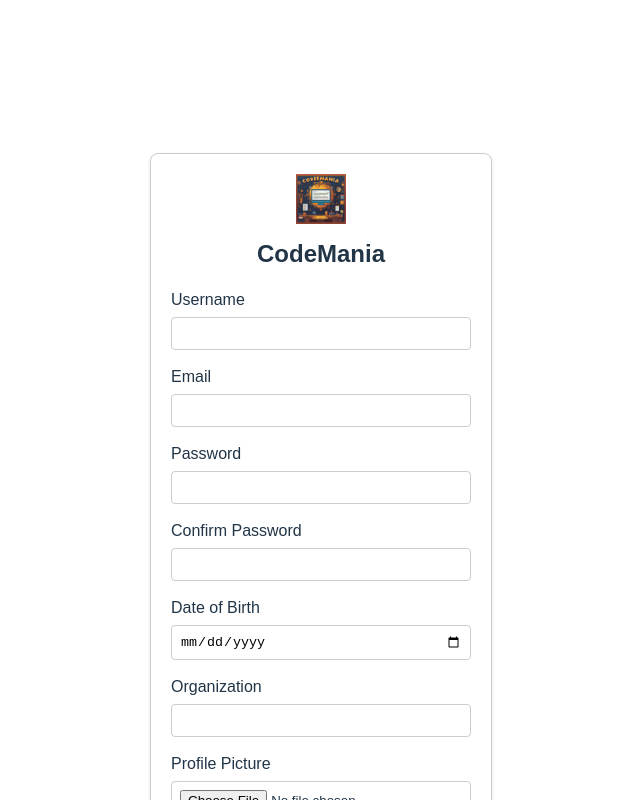
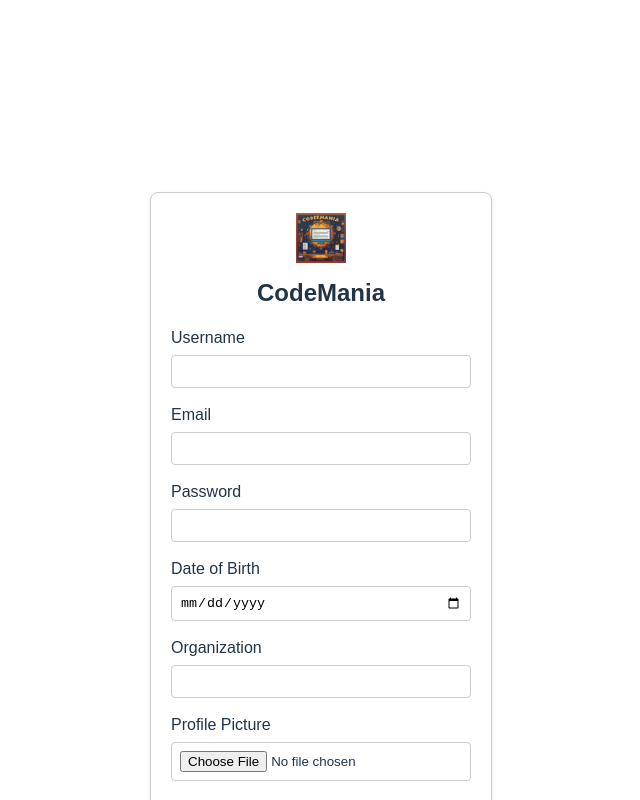
Before and after one commit to Mayank-Bharti/Online_Judge_Project, a React (Vite) app in the folder reactpro/Client/: page / in a window 1280 px wide. Shown: the top 800 px of the page, without its empty margins (319-959 px from the left). Built offline with nearby package versions, Linux system fonts and the light colour scheme.

Commit message:
connecting frontend with backend

```diff
--- a/reactpro/Client/src/Registeration.jsx
+++ b/reactpro/Client/src/Registeration.jsx
@@ -1,7 +1,8 @@
 import React, { useState } from 'react';
 import './register.css';
+
 const RegistrationForm = () => {
-  const [formData, setFormData] = useState({
+  const [user, setUser] = useState({
     username: '',
     email: '',
     password: '',
@@ -9,7 +10,6 @@ const RegistrationForm = () => {
     dob: '',
     organisation: '',
     profilepic: null,
-
   });
 
   const [formErrors, setFormErrors] = useState({
@@ -19,32 +19,52 @@ const RegistrationForm = () => {
     confirmPassword: '',
     dob: '',
     organisation: '',
+    profilepic: '',
   });
 
   const handleChange = (e) => {
-    const { name, value, type, checked, files } = e.target;
-     if (type === 'file') {
-      setFormData({
-        ...formData,
+    const { name, value, type, files } = e.target;
+    if (type === 'file') {
+      setUser({
+        ...user,
         [name]: files[0],
       });
     } else {
-      setFormData({
-        ...formData,
+      setUser({
+        ...user,
         [name]: value,
       });
     }
   };
 
-  const handleSubmit = (e) => {
+  const handleSubmit = async (e) => {
     e.preventDefault();
-    // Add form validation and submission logic here
+    try {
+      const formData = new FormData();
+      for (const key in user) {
+        formData.append(key, user[key]);
+      }
+
+      const response = await fetch('http://localhost:3000/api/auth/register', {
+        method: 'POST',
+        body: formData,
+      });
+
+      if (!response.ok) {
+        throw new Error('Network response was not ok');
+      }
+
+      const data = await response.json();
+      console.log(data);
+    } catch (error) {
+      console.error('Error during form submission:', error);
+    }
   };
 
   return (
     <div className="registration-form">
       <div className="logo-container">
-        <img src="../public/images/CodeMania.jpg" alt="CodeMania" className="logo" />
+        <img src="../images/CodeMania.jpg" alt="CodeMania" className="logo" />
         <h1 className="site-name">CodeMania</h1>
       </div>
       <form onSubmit={handleSubmit}>
@@ -53,7 +73,7 @@ const RegistrationForm = () => {
           <input
             type="text"
             name="username"
-            value={formData.username}
+            value={user.username}
             onChange={handleChange}
             className={formErrors.username && 'error'}
           />
@@ -64,7 +84,7 @@ const RegistrationForm = () => {
           <input
             type="email"
             name="email"
-            value={formData.email}
+            value={user.email}
             onChange={handleChange}
             className={formErrors.email && 'error'}
           />
@@ -75,29 +95,18 @@ const RegistrationForm = () => {
           <input
             type="password"
             name="password"
-            value={formData.password}
+            value={user.password}
             onChange={handleChange}
             className={formErrors.password && 'error'}
           />
           {formErrors.password && <span className="error-message">{formErrors.password}</span>}
         </div>
         <div className="form-group">
-          <label>Confirm Password</label>
-          <input
-            type="password"
-            name="confirmPassword"
-            value={formData.confirmPassword}
-            onChange={handleChange}
-            className={formErrors.confirmPassword && 'error'}
-          />
-          {formErrors.confirmPassword && <span className="error-message">{formErrors.confirmPassword}</span>}
-        </div>
-        <div className="form-group">
           <label>Date of Birth</label>
           <input
             type="date"
             name="dob"
-            value={formData.dob}
+            value={user.dob}
             onChange={handleChange}
             className={formErrors.dob && 'error'}
           />
@@ -108,7 +117,7 @@ const RegistrationForm = () => {
           <input
             type="text"
             name="organisation"
-            value={formData.organisation}
+            value={user.organisation}
             onChange={handleChange}
             className={formErrors.organisation && 'error'}
           />
@@ -125,7 +134,6 @@ const RegistrationForm = () => {
           {formErrors.profilepic && <span className="error-message">{formErrors.profilepic}</span>}
         </div>
         <div className="captcha">
-          {/* Integrate  captcha service here */}
           <div className="captcha-message">Success!</div>
         </div>
         <button type="submit" className="submit-button">Sign Up</button>
--- a/reactpro/Client/src/main.jsx
+++ b/reactpro/Client/src/main.jsx
@@ -1,6 +1,6 @@
 import React from 'react'
 import ReactDOM from 'react-dom/client'
-import App from './App.jsx'
+// import App from './App.jsx'
 import Registeration from './Registeration.jsx'
 import './index.css'
 
--- a/reactpro/package.json
+++ b/reactpro/package.json
@@ -17,6 +17,7 @@
     "express": "^4.19.2",
     "jsonwebtoken": "^9.0.2",
     "mongodb": "^6.7.0",
-    "mongoose": "^8.4.3"
+    "mongoose": "^8.4.3",
+    "multer": "^1.4.5-lts.1"
   }
 }
```
Also changed, not shown: 2 other files (tests, documents, lock files or other folders).
